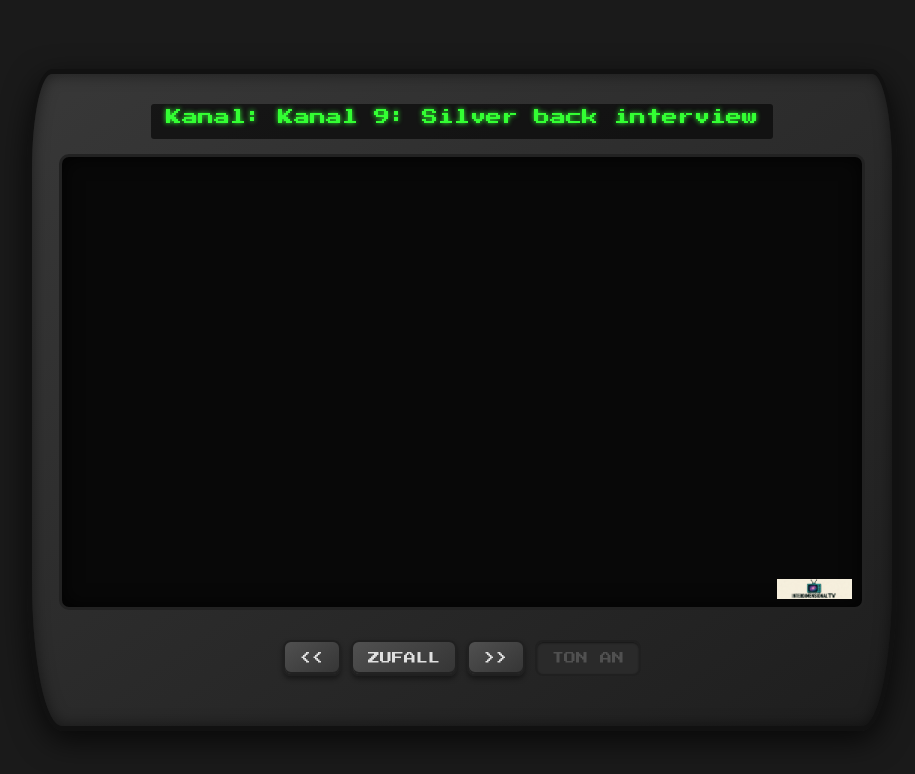
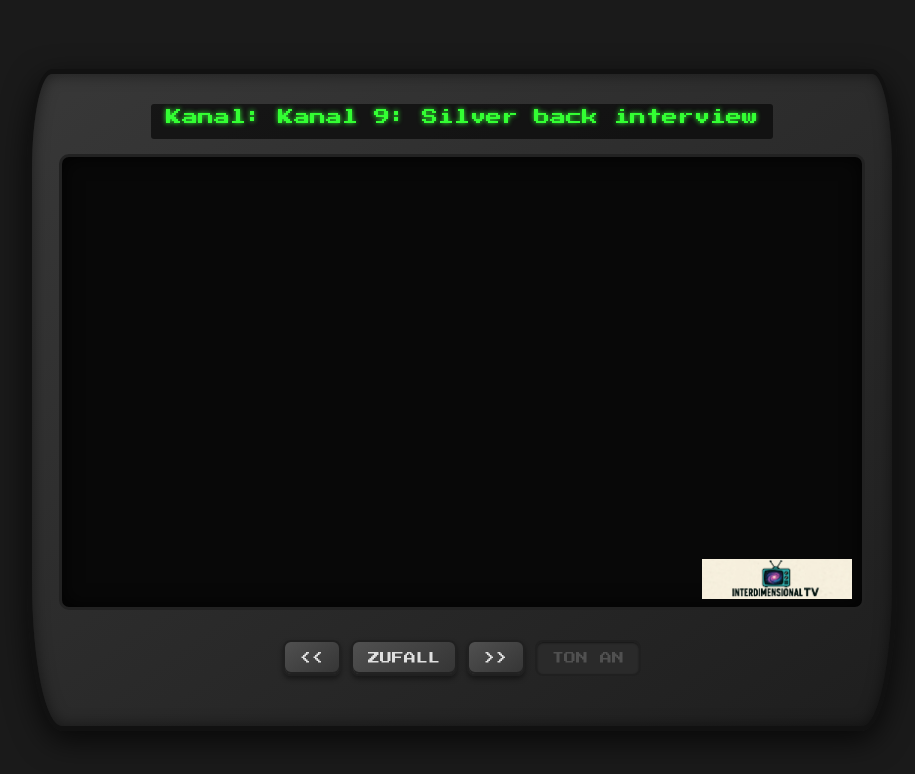
Before and after one commit to pfmxale/interdimensionalTV, a plain HTML site: page index.html in a window 1280 px wide. Both pictures are taken after a click on the button "<<". Shown: the whole page, without its empty margins (178-1093 px from the left). Drawn offline with Linux system fonts and the light colour scheme.

Commit message:
Update index.html

```diff
--- a/index.html
+++ b/index.html
@@ -87,7 +87,7 @@
             bottom: 8px;
             right: 10px;
             width: auto;
-            height: 20px; /* ANPASSEN an die Größe des YouTube-Logos/deines Logos */
+            height: 40px; /* ANPASSEN an die Größe des YouTube-Logos/deines Logos */
             z-index: 6;
             pointer-events: none;
             opacity: 0; /* NEU: Standardmäßig unsichtbar */
```
